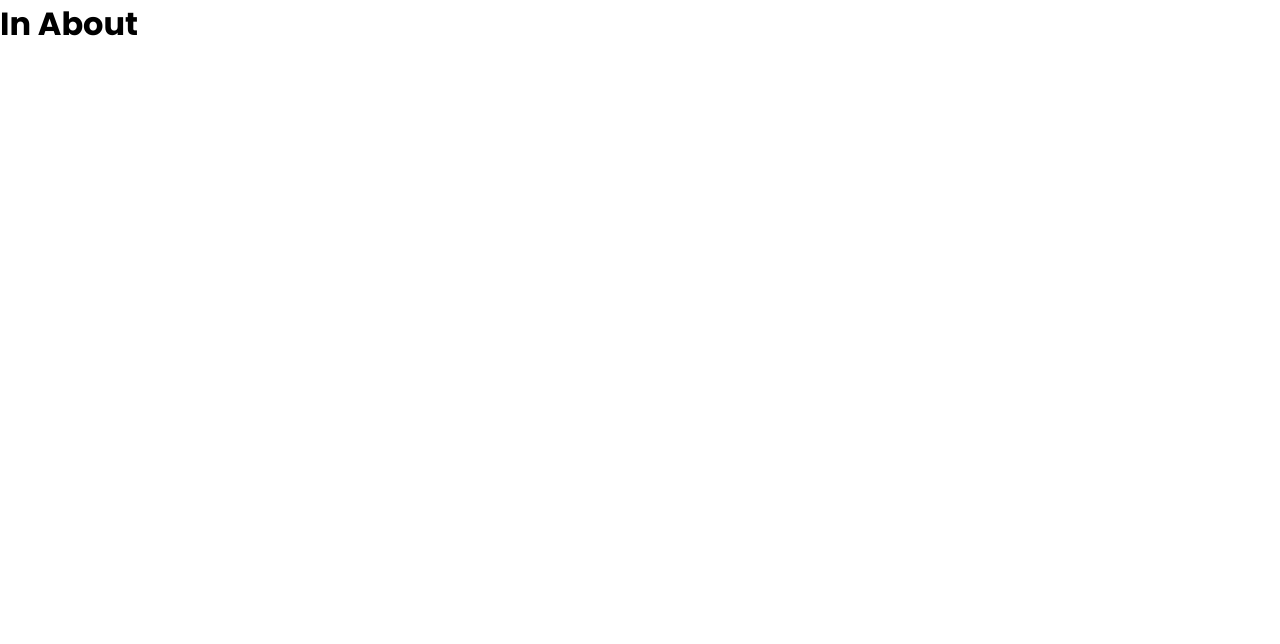
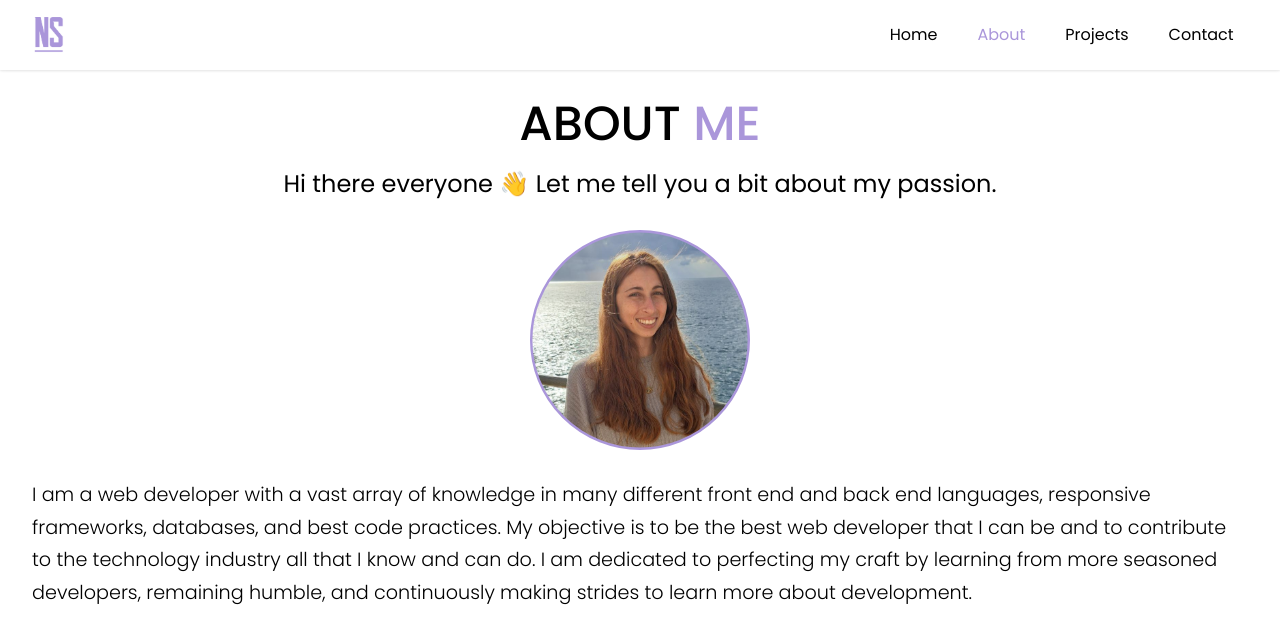
Before and after one commit to NechamaShomron/portfolio, a Next.js app: page /about in a window 1280 px wide. Shown: the top 644 px of the page. Built offline with nearby package versions, Linux system fonts and the light colour scheme.

Commit message:
about page and changed image

```diff
--- a/components/Header/Header.jsx
+++ b/components/Header/Header.jsx
@@ -24,7 +24,7 @@ export default function Header() {
             <a href="/" className={router.pathname === '/' ? `${styles.navbar_link} ${styles.active_link}` : styles.navbar_link}>Home</a>
           </li>
           <li className={styles.navbar_item} role="presentation" onClick={toggleMobileView}>
-            <a href="/about" className={router.pathname === 'about' ? `${styles.navbar_link} ${styles.active_link}` : styles.navbar_link}>About</a>
+            <a href="/about" className={router.pathname === '/about' ? `${styles.navbar_link} ${styles.active_link}` : styles.navbar_link}>About</a>
           </li>
           <li className={styles.navbar_item} role="presentation" onClick={toggleMobileView}>
             <a href="/projects" className={router.pathname === '/projects' ? `${styles.navbar_link} ${styles.active_link}` : styles.navbar_link}>Projects</a>
--- a/components/Header/Header.module.css
+++ b/components/Header/Header.module.css
@@ -33,7 +33,7 @@
 .hamburger_container {
     display: block;
     cursor: pointer;
-    padding-right: 0.4rem;
+    margin-right: 0.4rem;
 
 }
 .logo_image{
@@ -78,7 +78,6 @@
 .navbar_link:hover,
 .active_link {
     color: var(--lightPurple);
-    text-decoration: underline;
 }
 
 @media only screen and (min-width: 768px) {
@@ -129,7 +128,6 @@
     }
     .active_link {
         color: var(--lightPurple);
-        text-decoration: underline;
     }
 
 }
--- /dev/null
+++ b/json/data.json
@@ -0,0 +1,5 @@
+{
+    "subIitle":"Hi there everyone 👋 Let me tell you a bit about my passion.",
+    "PictureSrc": "/my_image.svg",
+    "Bio": "I am a web developer with a vast array of knowledge in many different front end and back end languages, responsive frameworks, databases, and best code practices. My objective is to be the best web developer that I can be and to contribute to the technology industry all that I know and can do. I am dedicated to perfecting my craft by learning from more seasoned developers, remaining humble, and continuously making strides to learn more about development."
+}
--- /dev/null
+++ b/lib/localdata.js
@@ -0,0 +1,13 @@
+import fsPromises from 'fs/promises';
+import path from 'path';
+
+export default async function getLocalData() {
+  // Get the path of the json file
+  const filePath = path.join(process.cwd(), 'json/data.json');
+  // Read the json file
+  const jsonData = await fsPromises.readFile(filePath);
+  // Parse data as json
+  const objectData = JSON.parse(jsonData);
+
+  return objectData;
+}
--- a/src/pages/_app.jsx
+++ b/src/pages/_app.jsx
@@ -1,12 +1,19 @@
+/* eslint-disable react/jsx-props-no-spreading */
 import { React } from 'react';
+import Header from '../../components/Header/Header';
 
 // eslint-disable-next-line import/no-unresolved
 import '@/styles/globals.css';
-// eslint-disable-next-line no-unused-vars
+// eslint-disable-next-line import/order, no-unused-vars
 import { AppProps } from 'next/app';
 
 // eslint-disable-next-line react/prop-types
 export default function App({ Component, pageProps }) {
   // eslint-disable-next-line react/jsx-props-no-spreading
-  return <Component {...pageProps} />;
+  return (
+    <>
+      <Header />
+      <Component {...pageProps} />
+    </>
+  );
 }
--- a/src/pages/about.jsx
+++ b/src/pages/about.jsx
@@ -1,7 +1,36 @@
-import React from 'react';
+import React, { useState, useEffect } from 'react';
+import Image from 'next/image';
+import getLocalData from '../../lib/localdata';
+import styles from '../styles/About.module.css';
 
-export default function About() {
+// eslint-disable-next-line react/prop-types
+export default function About({ bioData }) {
+  const [data, setData] = useState(bioData);
+
+  useEffect(() => {
+    setData(bioData);
+  }, [bioData]);
+
   return (
-    <h1>In About</h1>
+    <div className={styles.main_container}>
+      <div className={styles.header}>
+        ABOUT
+        {' '}
+        <span className={styles.inner_title}>ME</span>
+      </div>
+      <div className={styles.sub_title}>{data && data.subIitle}</div>
+      <Image width={220} height={220} src={data && data.PictureSrc} role="presentation" loader={() => data && data.PictureSrc} alt="My Image" className={styles.my_image} unoptimized priority />
+      <div className={styles.bio}>
+        {data && data.Bio}
+      </div>
+    </div>
   );
 }
+
+export async function getStaticProps() {
+  const bioData = await getLocalData();
+
+  return {
+    props: { bioData },
+  };
+}
--- a/src/pages/index.jsx
+++ b/src/pages/index.jsx
@@ -1,7 +1,6 @@
 import React, { useState, useEffect } from 'react';
 import Head from 'next/head';
 import Image from 'next/image';
-import Header from '../../components/Header/Header';
 import styles from '../styles/Home.module.css';
 
 export default function Home() {
@@ -24,7 +23,6 @@ export default function Home() {
         <meta name="viewport" content="width=device-width, initial-scale=1" />
         <link rel="icon" href="/favicon.ico" />
       </Head>
-      <Header />
       <div className={styles.body_container}>
         <div className={styles.hero_container}>
           <div className={styles.title}>
--- /dev/null
+++ b/src/styles/About.module.css
@@ -0,0 +1,83 @@
+.main_container {
+    display: flex;
+    flex-direction: column;
+    margin-top: 3.3rem;
+    padding-top: 1rem;
+    padding-right: 2rem;
+    padding-left: 2rem;
+    align-items: center;
+}
+
+.header {
+    font-weight: 500;
+    font-size: 1.3rem;
+    margin-bottom: 0.4rem;
+}
+
+.inner_title {
+    color: var(--lightPurple);
+}
+
+.sub_title {
+    font-weight: 400;
+    margin-bottom: 1.5rem;
+}
+
+.my_image {
+    margin-bottom: 1.5rem;
+}
+
+.bio {
+    font-size: 0.9rem;
+    line-height: 1.6;
+}
+
+@media only screen and (min-width: 600px) {
+    .main_container {
+        margin-top: 4.5rem;
+    }
+
+    .header {
+        font-size: 2rem;
+        margin-bottom: 0.4rem;
+    }
+
+    .sub_title {
+        font-size: 1.3rem;
+        margin-bottom: 1.8rem;
+    }
+
+    .my_image {
+        margin-bottom: 1.8rem;
+    }
+
+    .bio {
+        font-weight: 300;
+        line-height: 1.6;
+        font-size: 1.1rem;
+    }
+}
+
+@media only screen and (min-width: 991px) {
+    .main_container {
+        margin-top: 4.5rem;
+    }
+
+    .header {
+        font-size: 3rem;
+    }
+
+    .sub_title {
+        font-size: 1.5rem;
+        margin-bottom: 1.8rem;
+    }
+
+    .my_image {
+        margin-bottom: 1.8rem;
+    }
+
+    .bio {
+        font-size: 1.2rem;
+        line-height: 1.7;
+    }
+}
--- a/src/styles/globals.css
+++ b/src/styles/globals.css
@@ -1,7 +1,7 @@
 @import url('https://fonts.googleapis.com/css2?family=Poppins:ital,wght@0,100;0,200;0,300;0,400;0,500;0,600;0,700;0,800;0,900;1,100;1,200;1,300;1,400;1,500;1,600;1,700;1,800;1,900&display=swap');
 
 :root {
-  --lightPurple: rgb(170,150,218)
+  --lightPurple: rgb(170, 150, 218);
 }
 
 * {
```
Also changed, not shown: src/styles/Home.module.css (+32 -18 lines), public/my_image.svg.
